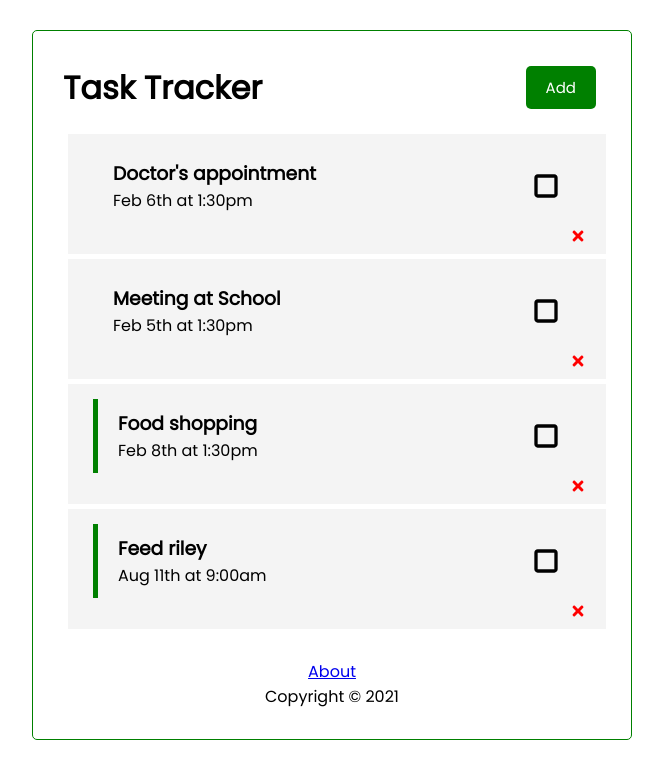
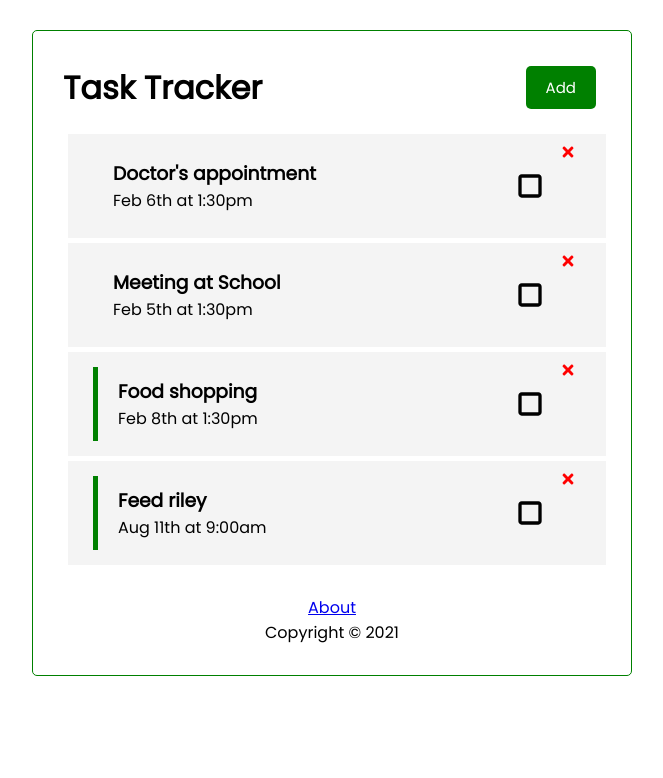
Before and after one commit to jhon-swai/REACT-TODO, a React (Create React App) app: page / in a window 1280 px wide. Shown: the top 778 px of the page, without its empty margins (308-971 px from the left). Built offline with nearby package versions, Linux system fonts and the light colour scheme; data requests are answered from the project's data file.

Commit message:
moved the close button location

```diff
--- a/src/components/Task.js
+++ b/src/components/Task.js
@@ -16,11 +16,12 @@ const Task = ({ task, onDelete, onToggleReminder , onToggleTaskCompleted}) => {
                     <BiCheckboxChecked style={{color: 'green'}} size={40} onClick={() => onToggleTaskCompleted(task.id) }/>:
                     <BiCheckbox size={40} onClick={() => onToggleTaskCompleted(task.id) }/>}
                 </div>
-            </div>
-            <div className="ch-delete-task">
+                <div className="ch-delete-task">
                     <FaTimes  style={{ color: 'red', cursor: 'pointer'}}
                     onClick={() => onDelete(task.id)}/>
             </div>
+            </div>
+
 
         </div>
     )
```
